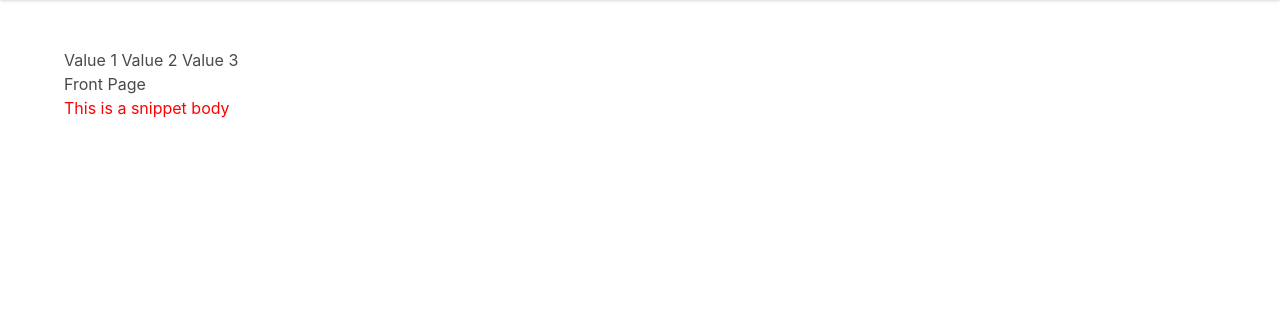
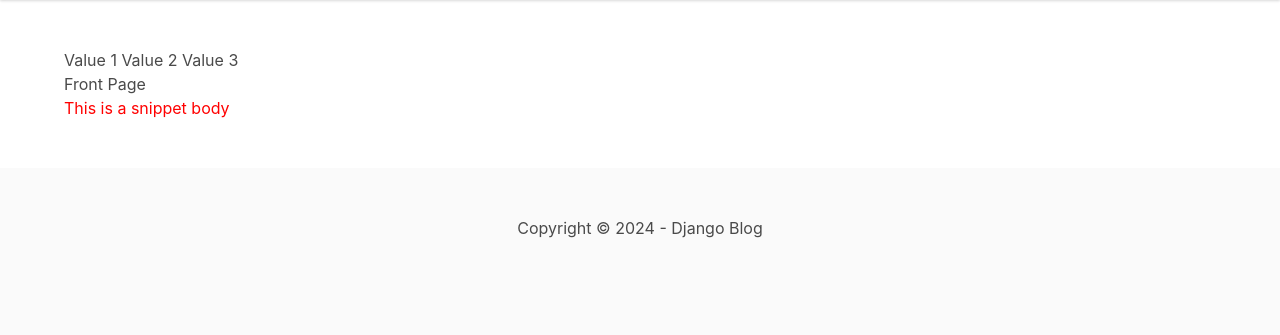
Before and after one commit to jenstem/django-blog, a Django app: page / in a window 1280 px wide. Shown: the part 96-431 px from the top of the page. Run offline with Django 3.2, Linux system fonts and the light colour scheme.

Commit message:
Add footer in html

```diff
--- a/myblog/templates/base.html
+++ b/myblog/templates/base.html
@@ -65,5 +65,15 @@
     {% endblock %}
         </div>
 </section>
+
+<footer class="footer">
+    <div class="content has-text-centered">
+    <p>
+        Copyright &copy; 2024 - Django Blog
+    </p>
+
+    </div>
+
+</footer>
 </body>
 </html>
```
